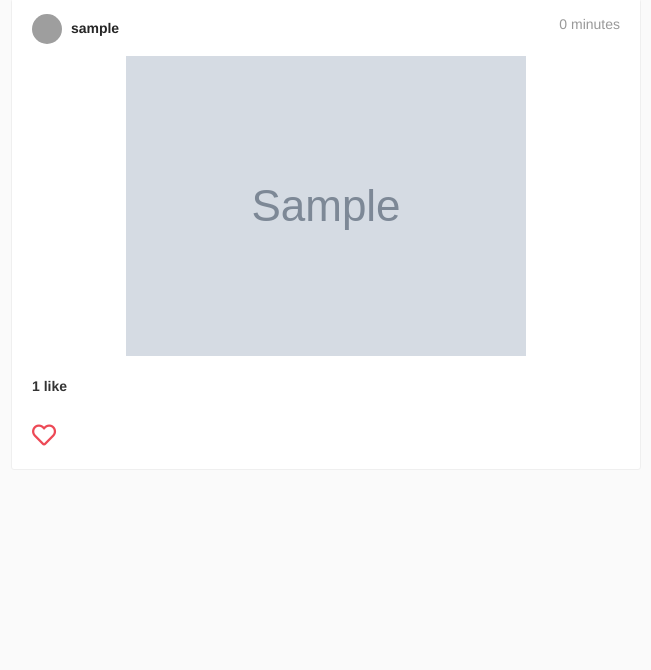
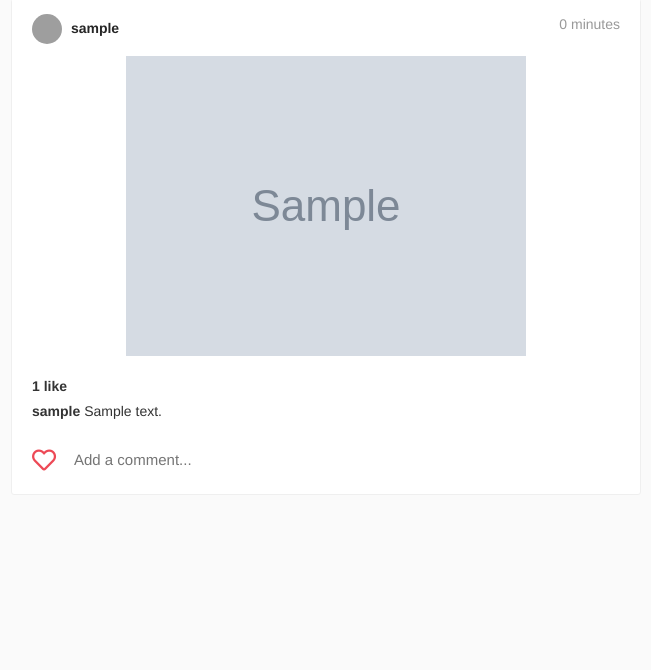
Before and after one commit to CastielWong/MiniInstagram, a Django app: page / in a window 1280 px wide. Shown: the part 78-748 px from the top of the page, without its empty margins (314-965 px from the left). Run offline with Django 3.2, Linux system fonts and the light colour scheme; tables that the repository leaves empty hold one stand-in row (values such as "Sample post"); grey boxes marked "Sample" are stand-in pictures; some libraries are stand-ins or nearby versions; grey boxes are pictures that could not be loaded.

Commit message:
Enable adding comment in post list

```diff
--- a/post/urls.py
+++ b/post/urls.py
@@ -9,4 +9,5 @@ urlpatterns = [
     path('update/<int:pk>/', views.PostUpdateView.as_view(), name='update_post'),
     path('delete/<int:pk>/', views.PostDeleteView.as_view(), name='delete_post'),
     path('like', views.addLike, name='addLike'),
+    path('comment', views.addComment, name='addComment'),
 ]
--- a/post/views.py
+++ b/post/views.py
@@ -58,3 +58,32 @@ def addLike(request):
         'result': result,
         'post_pk': post_pk
     }
+
+@ajax_request
+def addComment(request):
+    comment_text = request.POST.get('comment_text')
+    post_pk = request.POST.get('post_pk')
+    post = models.Post.objects.get(pk=post_pk)
+    commenter_info = {}
+
+    try:
+        comment = models.Comment(comment=comment_text, user=request.user, post=post)
+        comment.save()
+
+        username = request.user.username
+
+        commenter_info = {
+            'username': username,
+            'comment_text': comment_text
+        }
+
+        result = 1
+    except Exception as e:
+        print(e)
+        result = 0
+
+    return {
+        'result': result,
+        'post_pk': post_pk,
+        'commenter_info': commenter_info
+    }
--- a/static/js/helper.js
+++ b/static/js/helper.js
@@ -84,7 +84,7 @@ function create_comment(success_cb, error_cb) {
 
     $.ajax({
       type: "POST",
-      url: '/comment',
+      url: '/posts/comment',
       data: {
         comment_text: comment_text,
         post_pk: post_pk
--- a/templates/post/list.html
+++ b/templates/post/list.html
@@ -33,8 +33,22 @@
                             {{ post.get_like_count }} like{% if post.get_like_count > 1 %}s{% endif %}
                         {% endif %}
                     </div>
+                    <ul class="comment-list">
+                        <a class="view-more"></a>
+                        {% for comment in post.comments.all %}
+                        <li class="comment-list__comment">
+                            <a href="{% url 'profile' comment.user.pk %}" class="user">
+                                {{ comment.user.username }}
+                            </a>
+                            <span class="comment">{{ comment.comment }}</span>
+                        </li>
+                        {% endfor %}
+                    </ul>
                     <section class="input-row">
                         <i class="{% has_user_liked_post post user %} fa-heart submit-like" aria-hidden="true"></i>
+                        <div class="comment-input-wrapper">
+                            <input class="add-comment" type="text" placeholder="Add a comment...">
+                        </div>
                         <div class="hidden-data {{ post.pk }}" style="display: none;">
                             <span class="post-pk">{{ post.pk }}</span>
                         </div>
```
